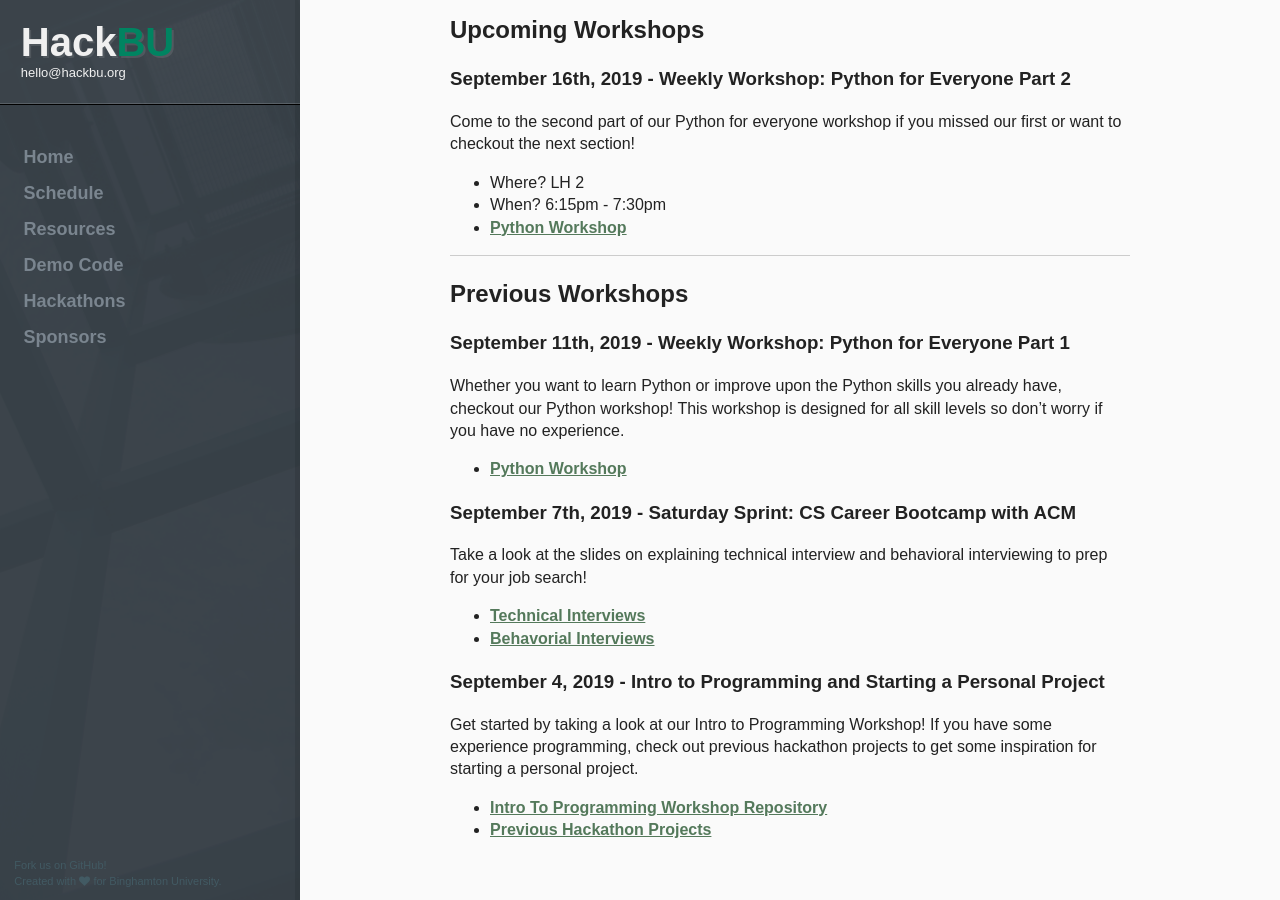
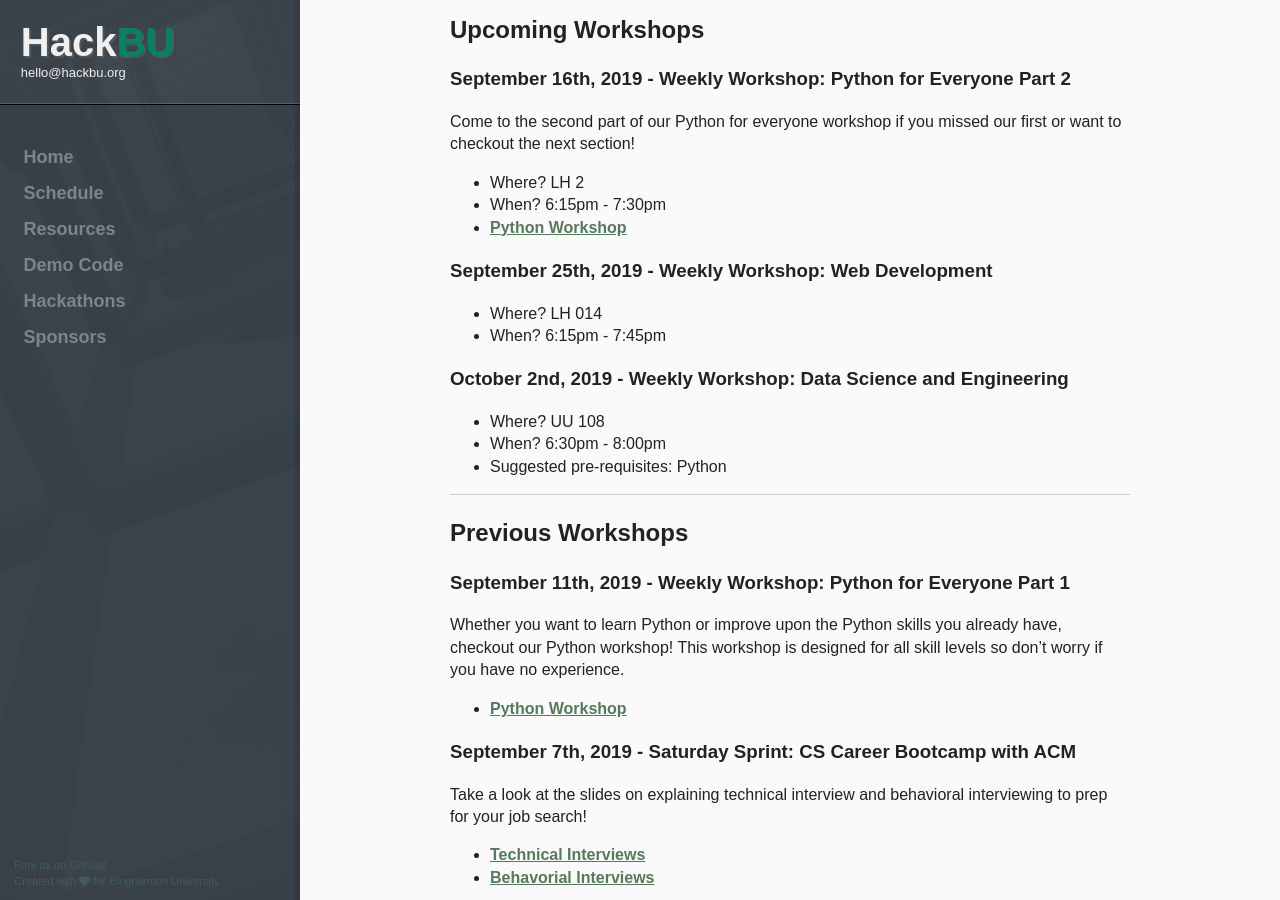
Before and after one commit to hackbinghamton/hackbinghamton.github.io, a Jekyll site: the page built from schedule/index.html, in a window 1280 px wide and 900 px high, scrolled down 311 px. Built offline with Jekyll 4.4.1, drawn with Linux system fonts in a browser that asks for light colours; nearby versions of some CDN libraries.

Commit message:
add upcoming events

```diff
--- a/schedule/index.html
+++ b/schedule/index.html
@@ -22,6 +22,27 @@ description: Find out where and when our weekly HackBU workshops take place
 	    <b><a href="https://github.com/HackBinghamton/PythonWorkshop/"> Python Workshop </a> </b>
     </li>
   </ul>
+  <h3> September 25th, 2019 - Weekly Workshop: Web Development</h3>
+    <ul>
+      <li>
+  	    Where? LH 014
+      </li>
+      <li>
+  	    When? 6:15pm - 7:45pm
+      </li>
+    </ul>
+    <h3> October 2nd, 2019 - Weekly Workshop: Data Science and Engineering</h3>
+      <ul>
+        <li>
+          Where? UU 108
+        </li>
+        <li>
+          When? 6:30pm - 8:00pm
+        </li>
+        <li>
+          Suggested pre-requisites: Python
+        </li>
+      </ul>
   <hr>
 <h2> Previous Workshops </h2>
 <div class="article">
```
